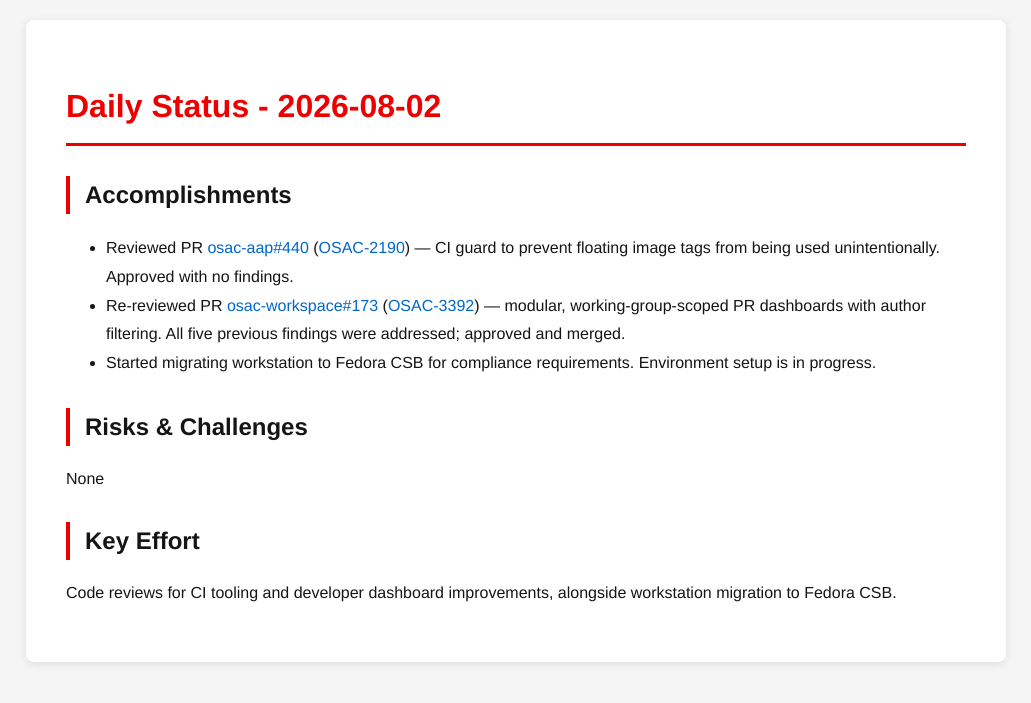
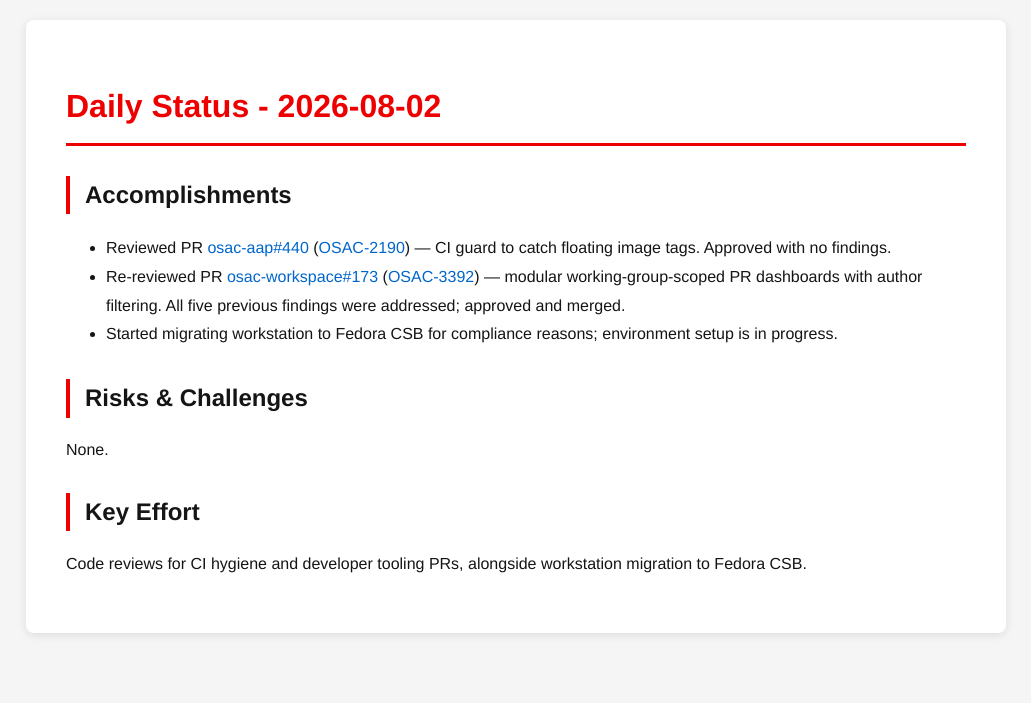
Before and after one commit to tzvatot/daily-status, a Jekyll site: the page built from 2026-08-02.md, in a window 1280 px wide. Shown: the top 703 px of the page, without its empty margins (124-1155 px from the left). Built offline with Jekyll 4.4.1, drawn with Linux system fonts in a browser that asks for light colours.

Commit message:
Daily status update - 2026-08-02

```diff
--- a/2026-08-02.md
+++ b/2026-08-02.md
@@ -7,12 +7,12 @@ date: 2026-08-02
 # Daily Status - 2026-08-02
 
 ## Accomplishments
-- Reviewed PR [osac-aap#440](https://github.com/osac-project/osac-aap/pull/440) ([OSAC-2190](https://redhat.atlassian.net/browse/OSAC-2190)) — CI guard to prevent floating image tags from being used unintentionally. Approved with no findings.
-- Re-reviewed PR [osac-workspace#173](https://github.com/osac-project/osac-workspace/pull/173) ([OSAC-3392](https://redhat.atlassian.net/browse/OSAC-3392)) — modular, working-group-scoped PR dashboards with author filtering. All five previous findings were addressed; approved and merged.
-- Started migrating workstation to Fedora CSB for compliance requirements. Environment setup is in progress.
+- Reviewed PR [osac-aap#440](https://github.com/osac-project/osac-aap/pull/440) ([OSAC-2190](https://redhat.atlassian.net/browse/OSAC-2190)) — CI guard to catch floating image tags. Approved with no findings.
+- Re-reviewed PR [osac-workspace#173](https://github.com/osac-project/osac-workspace/pull/173) ([OSAC-3392](https://redhat.atlassian.net/browse/OSAC-3392)) — modular working-group-scoped PR dashboards with author filtering. All five previous findings were addressed; approved and merged.
+- Started migrating workstation to Fedora CSB for compliance reasons; environment setup is in progress.
 
 ## Risks & Challenges
-None
+None.
 
 ## Key Effort
-Code reviews for CI tooling and developer dashboard improvements, alongside workstation migration to Fedora CSB.
+Code reviews for CI hygiene and developer tooling PRs, alongside workstation migration to Fedora CSB.
```
